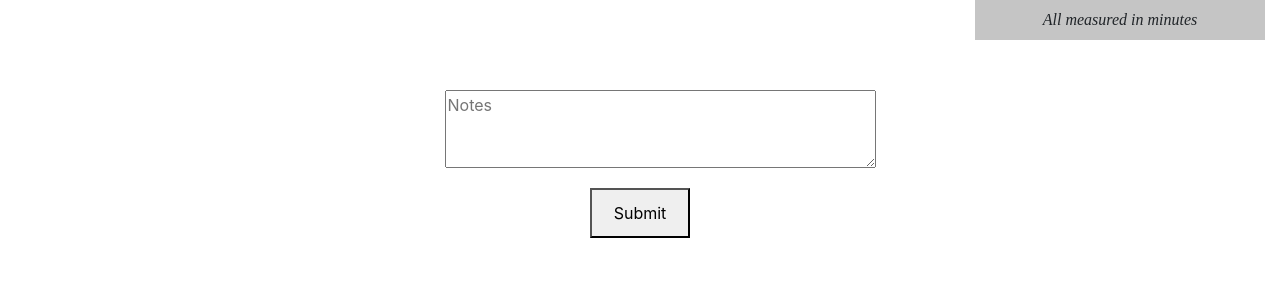
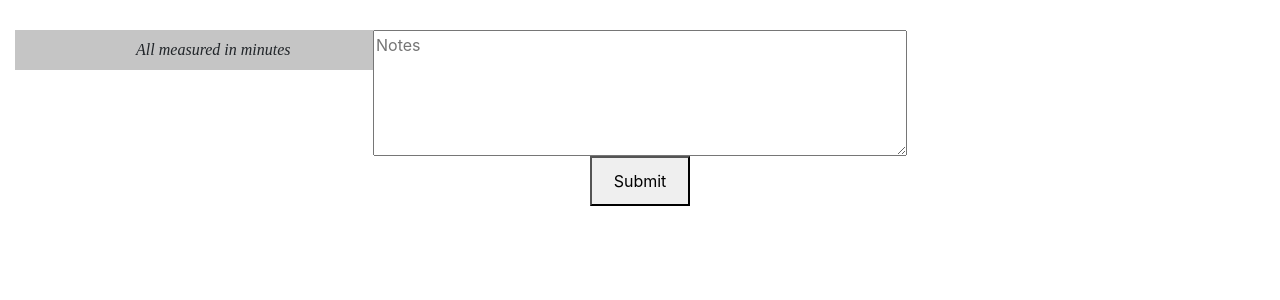
Before and after one commit to nathanmp/food-tracker, a Python web app: template templates/food-index.html in a window 1280 px wide. Shown: the part 50-350 px from the top of the page. Run offline with Jinja, Linux system fonts and the light colour scheme; the template is opened without the code that fills it, so the values that code supplies are empty; some libraries are stand-ins or nearby versions.

Commit message:
Fixed bug where exercise name wouldn't show up. Updated style of food-index and changed layout of stats to show both food and exercise in the same table.

```diff
--- a/static/style.css
+++ b/static/style.css
@@ -154,13 +154,10 @@ table {
 
 col, td, th {
 	white-space: normal;
-	border-top: 1px solid black !important;
+	border: 1px solid black !important;
 }
 td {
 	border: 0px !important;
-}
-.divnotes {
-	margin: 20px;
 }
 button {
 	width: 100px;
--- a/templates/food-index.html
+++ b/templates/food-index.html
@@ -39,7 +39,7 @@
 {% include "header.html" %}
 <div class="container-fluid">
     <div class="row">
-        <div class="col-12 col-md-6  col-lg-3">
+        <div class="col-12 col-md-6  col-lg-4">
             {% for ft in foods[0:foods|length // 3] %}
             <div class="foodservs" style="background-color: {{loop.cycle('#C5C5C5', '#DCDCDC')}}">
                 <p class="foodname">{{ft.name}}: {{ft.serving}}</p>
@@ -57,7 +57,7 @@
             </div>
             {% endfor %}
         </div>
-        <div class="col-12 col-md-6  col-lg-3">
+        <div class="col-12 col-md-6  col-lg-4">
             {% for ft in foods[foods|length // 3:2*foods|length//3] %}
             <div class="foodservs" style="background-color: {{loop.cycle('#C5C5C5', '#DCDCDC')}}">
                 <p class="foodname">{{ft.name}}: {{ft.serving}}</p>
@@ -75,7 +75,7 @@
             </div>
             {% endfor %}
         </div>
-        <div class="col-12 col-md-6  col-lg-3">
+        <div class="col-12 col-md-6 col-lg-4">
             {% for ft in foods[2*foods|length//3:] %}
             <div class="foodservs" style="background-color: {{loop.cycle('#C5C5C5', '#DCDCDC')}}">
                 <p class="foodname">{{ft.name}}: {{ft.serving}}</p>
@@ -93,7 +93,7 @@
             </div>
             {% endfor %}
         </div>
-        <div class="col-12 col-md-6  col-lg-3">
+        <div class="col-12 col-md-6 col-lg-4">
 			<div class="outerminlabel">
 				<p class="minlabel" style="background-color: #C5C5C5;">All measured in minutes</p>
 			</div>
@@ -117,11 +117,8 @@
             </div>
             {% endfor %}
 		</div>
-		<div class="w-100"></div>
-        <div class="divnotes col-12 d-flex justify-content-center">
-            <textarea rows="3" cols="40" id="post" name="post" placeholder="Notes"></textarea>
-        </div>
-        <div class="divsubmit col-12 d-flex justify-content-center">
+        <div class="divnotes col-12 col-md-6 col-lg-4 flex-column d-flex align-items-center ">
+            <textarea rows="5" cols="50" id="post" name="post" placeholder="Notes"></textarea>
             <button class="submitbutton" onclick="submit();">Submit</button>
         </div>
     </div>
```
Also changed, not shown: templates/stats.html (+21 -21 lines).
